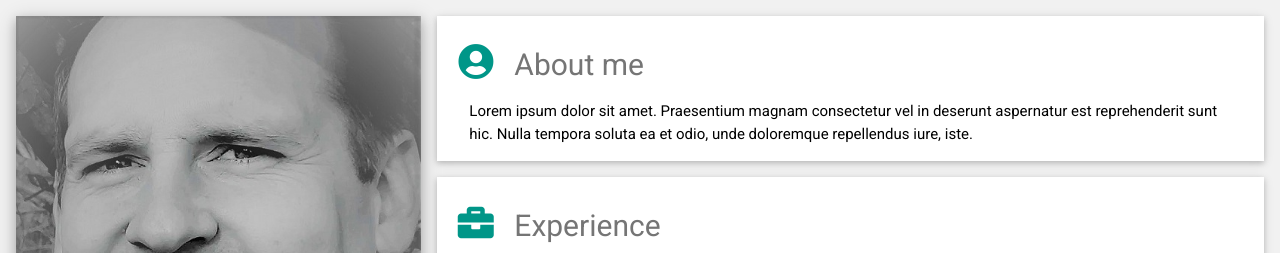
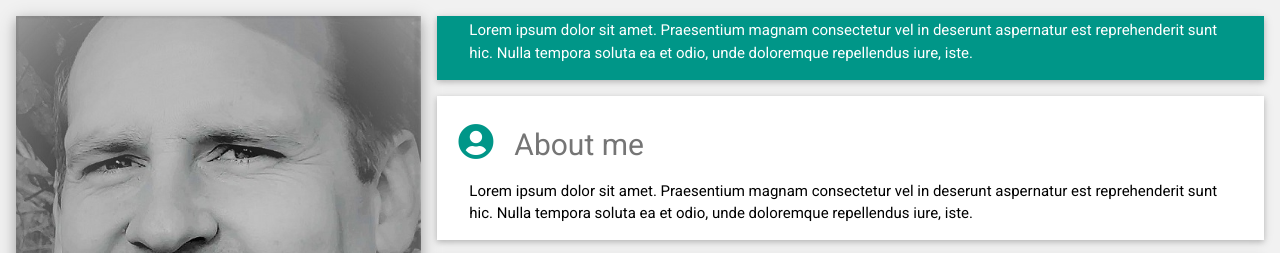
Before and after one commit to withUK/withuk.github.io, a plain HTML site: page index.html in a window 1280 px wide. Shown: the top 253 px of the page. Drawn offline with nearby package versions, Linux system fonts and the light colour scheme.

Commit message:
Add teal section for navigation

```diff
--- a/index.html
+++ b/index.html
@@ -99,6 +99,12 @@
 
             <!-- Right Column -->
             <div class="w3-twothird">
+                <div class="w3-container w3-card w3-teal w3-margin-bottom">
+                    <div class="w3-container">
+                        <p style="margin-top: 0.2em;">Lorem ipsum dolor sit amet. Praesentium magnam consectetur vel in deserunt aspernatur est reprehenderit sunt hic. Nulla tempora soluta ea et odio, unde doloremque repellendus iure, iste.</p>
+                    </div>
+                </div>
+
                 <div class="w3-container w3-card w3-white w3-margin-bottom">
                     <h2 id="about" class="w3-text-grey w3-padding-16" style="padding-bottom: 0px !important;"><i class="fas fa-user-circle fa-fw w3-margin-right w3-xxlarge w3-text-teal"></i>About me</h2>
 
```
